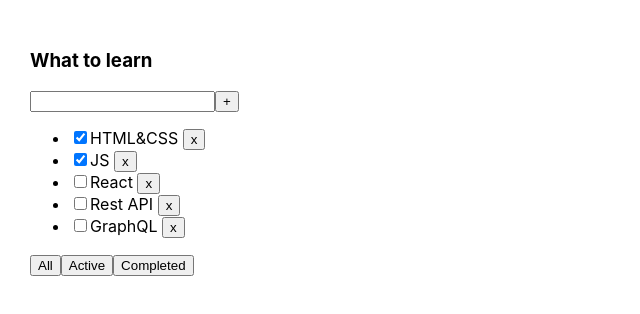
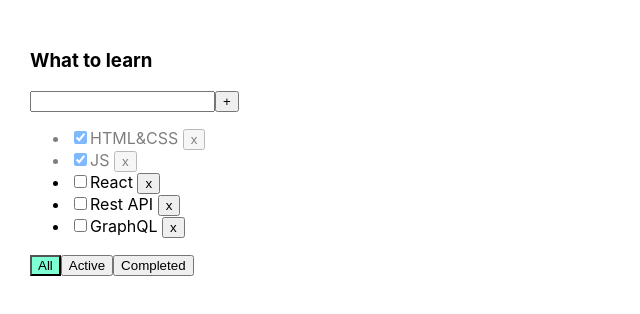
Before and after one commit to ArkadyPol/new-todolist, a React (Create React App) app: page / in a window 1280 px wide. Shown: the top 314 px of the page, without its empty margins (0-640 px from the left). Built offline with nearby package versions, Linux system fonts and the light colour scheme.

Commit message:
lesson 04

```diff
--- a/src/App.css
+++ b/src/App.css
@@ -6,3 +6,19 @@
 .App > div {
   margin-right: 50px;
 }
+
+.error {
+  border: red 1px solid;
+ }
+
+ .error-message {
+  color: red;
+ }
+
+ .active-filter {
+  background-color: aquamarine;
+}
+
+.is-done {
+  opacity: 0.5;
+}
--- a/src/App.tsx
+++ b/src/App.tsx
@@ -29,6 +29,10 @@ function App() {
     setFilter(value)
   }
 
+  function changeStatus(id: string, isDone: boolean) {
+    setTasks(tasks.map(t => (t.id === id ? { ...t, isDone } : t)))
+  }
+
   let tasksForTodolist = tasks
 
   if (filter === 'active') {
@@ -46,7 +50,9 @@ function App() {
         tasks={tasksForTodolist}
         removeTask={removeTask}
         changeFilter={changeFilter}
+        changeTaskStatus={changeStatus}
         addTask={addTask}
+        filter={filter}
       />
     </div>
   )
--- a/src/Todolist.tsx
+++ b/src/Todolist.tsx
@@ -10,28 +10,38 @@ export type TaskType = {
 type PropsType = {
   title: string
   tasks: TaskType[]
+  filter: FilterValuesType
   removeTask: (id: string) => void
   addTask: (task: string) => void
   changeFilter: (value: FilterValuesType) => void
+  changeTaskStatus: (id: string, isDone: boolean) => void
 }
 
 function Todolist(props: PropsType) {
   const [title, setTitle] = useState<string>('')
+  const [error, setError] = useState<string | null>(null)
 
   const tasks = props.tasks.map(t => {
     const onClickHandler = () => props.removeTask(t.id)
+    const onChangeHandler = (e: ChangeEvent<HTMLInputElement>) => {
+      props.changeTaskStatus(t.id, e.currentTarget.checked)
+    }
 
     return (
-      <li key={t.id}>
-        <input type="checkbox" checked={t.isDone} />
+      <li key={t.id} className={t.isDone ? 'is-done' : ''}>
+        <input type="checkbox" checked={t.isDone} onChange={onChangeHandler} />
         <span>{t.title}</span> <button onClick={onClickHandler}>x</button>
       </li>
     )
   })
 
   const addTask = () => {
-    props.addTask(title)
-    setTitle('')
+    if (title.trim() !== '') {
+      props.addTask(title.trim())
+      setTitle('')
+    } else {
+      setError('Title is required!')
+    }
   }
 
   const onChangeHandler = (e: ChangeEvent<HTMLInputElement>) => {
@@ -39,6 +49,7 @@ function Todolist(props: PropsType) {
   }
 
   const onKeyDownHandler = (e: KeyboardEvent<HTMLInputElement>) => {
+    setError(null)
     if (e.key === 'Enter') addTask()
   }
 
@@ -54,14 +65,31 @@ function Todolist(props: PropsType) {
           value={title}
           onChange={onChangeHandler}
           onKeyDown={onKeyDownHandler}
+          className={error ? 'error' : ''}
         />
         <button onClick={addTask}>+</button>
+        {error && <div className="error-message">{error}</div>}
       </div>
       <ul>{tasks}</ul>
       <div>
-        <button onClick={onAllClickHandler}>All</button>
-        <button onClick={onActiveClickHandler}>Active</button>
-        <button onClick={onCompletedClickHandler}>Completed</button>
+        <button
+          className={props.filter === 'all' ? 'active-filter' : ''}
+          onClick={onAllClickHandler}
+        >
+          All
+        </button>
+        <button
+          className={props.filter === 'active' ? 'active-filter' : ''}
+          onClick={onActiveClickHandler}
+        >
+          Active
+        </button>
+        <button
+          className={props.filter === 'completed' ? 'active-filter' : ''}
+          onClick={onCompletedClickHandler}
+        >
+          Completed
+        </button>
       </div>
     </div>
   )
```
